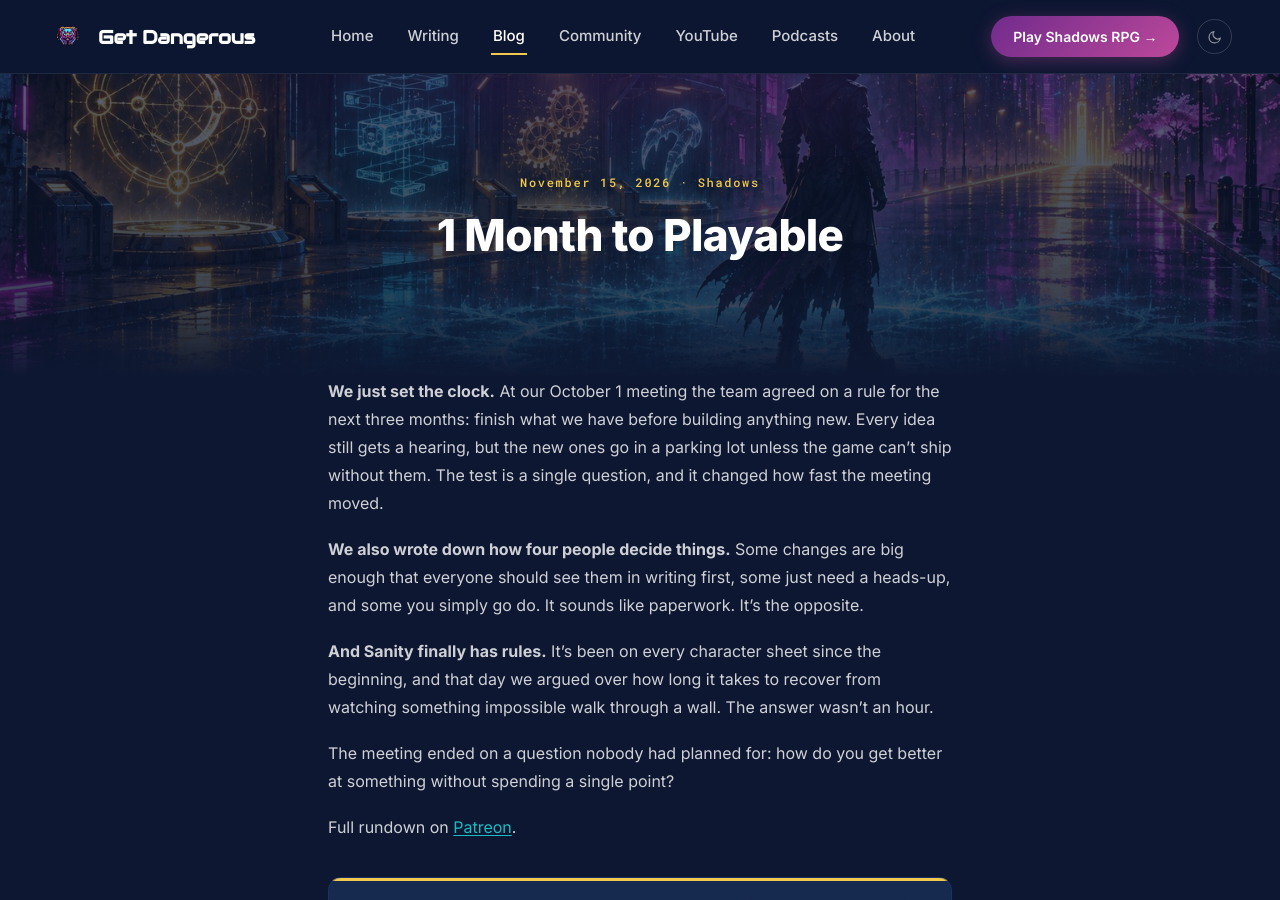
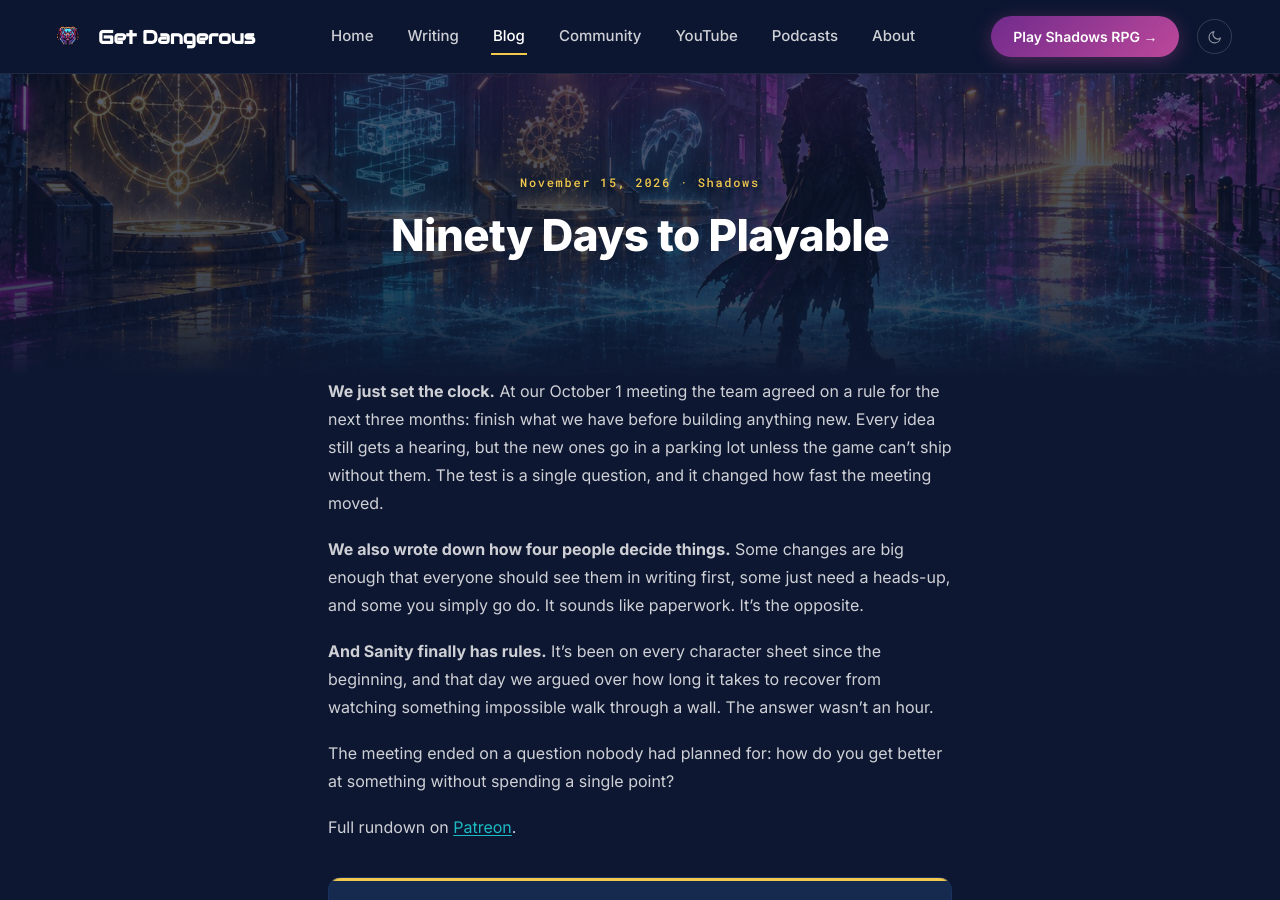
Before and after one commit to kazamuki/GetDangerousGames-Site, a Jekyll site: the page built from _posts/2026-11-15-Blog-Ninety-Days-to-Playable.md, in a window 1280 px wide and 900 px high. Built offline with Jekyll 4.4.1, drawn with Linux system fonts in a browser that asks for light colours.

Commit message:
Fix 018 blog title and 020 Patreon link (#54)
- 018: title "1 Month to Playable" -> "Ninety Days to Playable" (body says
  three months; filename already said ninety days); fix "prodcut" typo.
- 020: Patreon URL was missing a digit; now points to recipe-problem-174696995.

Co-authored-by: Claude Opus 5.5 <noreply@anthropic.com>

```diff
--- a/_posts/2026-11-15-Blog-Ninety-Days-to-Playable.md
+++ b/_posts/2026-11-15-Blog-Ninety-Days-to-Playable.md
@@ -1,12 +1,12 @@
 ---
-title: "1 Month to Playable"
+title: "Ninety Days to Playable"
 date: 2026-11-15
 tags: [Shadows]
 image: /assets/images/blog/018-froze-the-scope.jpg
 header_image: /assets/images/blog/018-froze-the-scope.jpg
 patreon: https://www.patreon.com/d33kode/posts/day-we-froze-174695605
 excerpt: "We froze the Scope"
-description: "We discuss how we can get to a shippable prodcut."
+description: "We discuss how we can get to a shippable product."
 ---
 
 **We just set the clock.** At our October 1 meeting the team agreed on a rule for the next three months: finish what we have before building anything new. Every idea still gets a hearing, but the new ones go in a parking lot unless the game can't ship without them. The test is a single question, and it changed how fast the meeting moved.
```
Also changed, not shown: _posts/2026-11-29-Blog-First-Contact-Is-on-the-Calendar.md (+2 -2 lines).
